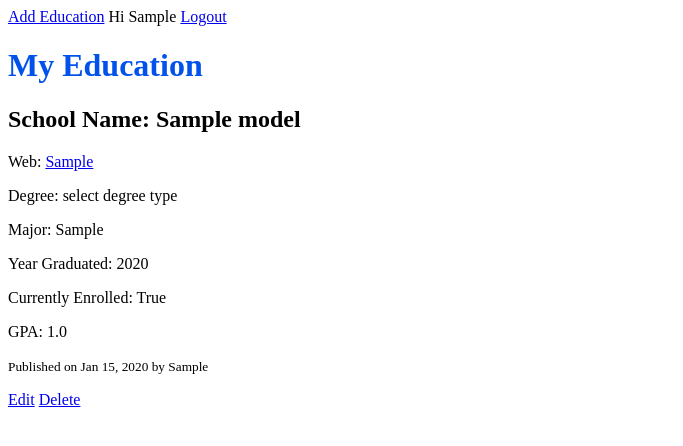
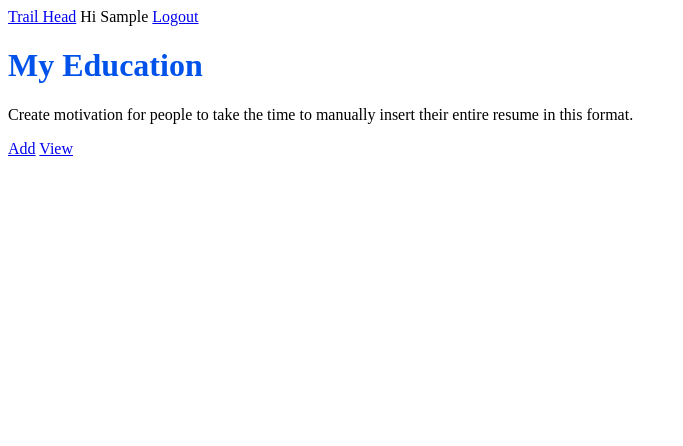
Before and after one commit to 2021sam/pro, a Django app: page /education in a window 1280 px wide. Shown: the top 446 px of the page, without its empty margins (0-683 px from the left). Run offline with Django 4.2, Linux system fonts and the light colour scheme; a user stored in the database is signed in; tables that the repository leaves empty hold one stand-in row (values such as "Sample post").

Commit message:
Linked trailhead with education + experience

```diff
--- a/education/templates/education/home.html
+++ b/education/templates/education/home.html
@@ -2,21 +2,9 @@
 
 {% block content %}
 <h1>My Education</h1>
-	{% for e in education %}
-		<h2>School Name: {{ e.school_name }}</h2>
-		<p>Web: <a href="{{ e.school_web_site }}">{{ e.school_web_site }}</a></p>
-		<p>Degree: {{ e.degree_type }}</p>
-        <p>Major: {{ e.major }}</p>
-        <p>Year Graduated: {{ e.year_graduated}}</p>
-        <p>Currently Enrolled: {{ e.currently_enrolled }}</p>
-        <p>GPA: {{ e.gpa }}</p>
-        <small>Published on {{ e.published_at | date:"M d, Y" }} by {{ e.author | title}}</small>
-		{% if request.user.is_authenticated and request.user == e.author %}
-		<p>
-			<a href="{% url 'education-edit' e.id %}">Edit</a>
-			<a href="{% url 'education-delete' e.id%}">Delete</a>
-		</p>
-		{% endif %}
+	<p>Create motivation for people to take the time to manually insert their entire resume in this format.</p>
 
-	{% endfor %}
+	<a href="{% url 'education-add' %}">Add</a>
+	<a href="{% url 'education-view' %}">View</a>
+
 {% endblock content %}
--- a/education/urls.py
+++ b/education/urls.py
@@ -2,8 +2,9 @@ from django.urls import path
 from . import views
 
 urlpatterns = [
-    path('education', views.home, name='education-view'),
+    path('education', views.home, name='education'),
+    path('education/view/', views.view, name='education-view'),
     path('education/add/', views.add, name='education-add'),
-    path('education/edit/<int:id>/', views.edit_education, name='education-edit'),
-    path('education/delete/<int:id>/', views.delete_education, name='education-delete')
+    path('education/edit/<int:id>/', views.edit, name='education-edit'),
+    path('education/delete/<int:id>/', views.delete, name='education-delete')
 ]
--- a/education/views.py
+++ b/education/views.py
@@ -14,11 +14,19 @@ def home(request):
     context = {'education':  education }
     return render(request,'education/home.html', context)
 
+
+@login_required
+def view(request):
+    education = Education_Model.objects.filter(author=request.user)
+    context = {'education':  education }
+    return render(request,'education/view.html', context)
+
+
 @login_required
 def add(request):
     if request.method == 'GET':
         context = {'form': EducationForm()}
-        return render(request,'education/form.html',context)
+        return render(request,'education/add_edit.html',context)
     elif request.method == 'POST':
         form = EducationForm(request.POST)
         if form.is_valid():
@@ -31,12 +39,31 @@ def add(request):
             return redirect('education-view')
         else:
             messages.error(request, 'Please correct the following errors:')
-            return render(request,'education/form.html', {'form':form})
-
+            return render(request,'education/add_edit.html', {'form':form})
 
 
 @login_required
-def delete_education(request, id):
+def edit(request, id):
+    queryset = Education_Model.objects.filter(author=request.user)
+    education = get_object_or_404(queryset, pk=id)
+
+    if request.method == 'GET':
+        context = {'form': EducationForm(instance=education), 'id': id}
+        return render(request,'education/add_edit.html', context)
+
+    elif request.method == 'POST':
+        form = EducationForm(request.POST, instance=education)
+        if form.is_valid():
+            form.save()
+            messages.success(request, 'The post has been updated successfully.')
+            return redirect('education-view')
+        else:
+            messages.error(request, 'Please correct the following errors:')
+            return render(request,'education/add_edit.html', {'form':form})
+
+
+@login_required
+def delete(request, id):
     queryset = Education_Model.objects.filter(author=request.user)
     education = get_object_or_404(queryset, pk=id)
     context = {'education': education}
@@ -47,22 +74,3 @@ def delete_education(request, id):
         education.delete()
         messages.success(request,  'The post has been deleted successfully.')
         return redirect('education-view')
-
-@login_required
-def edit_education(request, id):
-    queryset = Education_Model.objects.filter(author=request.user)
-    education = get_object_or_404(queryset, pk=id)
-
-    if request.method == 'GET':
-        context = {'form': EducationForm(instance=education), 'id': id}
-        return render(request,'education/form.html', context)
-
-    elif request.method == 'POST':
-        form = EducationForm(request.POST, instance=education)
-        if form.is_valid():
-            form.save()
-            messages.success(request, 'The post has been updated successfully.')
-            return redirect('education-view')
-        else:
-            messages.error(request, 'Please correct the following errors:')
-            return render(request,'education/form.html', {'form':form})
--- a/experience/forms.py
+++ b/experience/forms.py
@@ -1,7 +1,7 @@
 from django.forms import ModelForm
 from .models import Experience
 
-class PostForm(ModelForm):
+class ExperienceForm(ModelForm):
     class Meta:
         model = Experience
-        fields = ['title', 'company', 'company_manager', 'recruiter', 'recruiter_email', 'city', 'state', 'date_start', 'date_end', 'duration', 'description', 'skill1', 'skill1_years', 'skill1_months', 'skill2', 'skill2_years', 'skill2_months', 'skill3', 'skill3_years', 'skill3_months', 'hourly_pay_rate']
+        fields = ['title', 'company', 'company_manager', 'recruiter', 'recruiter_email', 'on_site_work_city', 'on_site_work_state', 'date_start', 'date_end', 'duration', 'description', 'skill1', 'skill1_years', 'skill1_months', 'skill2', 'skill2_years', 'skill2_months', 'skill3', 'skill3_years', 'skill3_months', 'hourly_pay_rate']
--- a/experience/templates/experience/home.html
+++ b/experience/templates/experience/home.html
@@ -3,5 +3,8 @@
 {% block content %}
 <h1>My Experience</h1>
 	<p>Create motivation for people to take the time to manually insert their entire resume in this format.</p>
-	{% endfor %}
+
+	<a href="{% url 'experience-add' %}">Add</a>
+	<a href="{% url 'experience-view' %}">View</a>
+
 {% endblock content %}
--- a/experience/templates/experience/view.html
+++ b/experience/templates/experience/view.html
@@ -2,6 +2,8 @@
 
 {% block content %}
 <h1>My Experience</h1>
+	<a href="{% url 'experience-add' %}">Add</a>
+
 	{% for e in experience %}
 		<h2>Title: {{ e.title }}</h2>
 		<p>Company: {{e.company}}
--- a/experience/urls.py
+++ b/experience/urls.py
@@ -2,10 +2,11 @@ from django.urls import path
 from . import views
 
 urlpatterns = [
-    path('experience/', views.home, name='experience-view'),
-    path('experience/add', views.create_post, name='experience-add'),
-    path('experience/edit/<int:id>/', views.edit_post, name='experience-edit'),
-    path('experience/delete/<int:id>/', views.delete_post, name='experience-delete'),
+    path('experience/', views.home, name='experience'),
+    path('experience/view', views.view, name='experience-view'),
+    path('experience/add', views.add, name='experience-add'),
+    path('experience/edit/<int:id>/', views.edit, name='experience-edit'),
+    path('experience/delete/<int:id>/', views.delete, name='experience-delete'),
     # path('experience/skills/', views.skills, name='skills'),
     # path('about/', views.about, name='about')
 ]
--- a/pro/settings.py
+++ b/pro/settings.py
@@ -37,8 +37,10 @@ INSTALLED_APPS = [
     'django.contrib.sessions',
     'django.contrib.messages',
     'django.contrib.staticfiles',
+    'trailhead.apps.TrailheadConfig',
     'users.apps.UsersConfig',
-    'education.apps.EducationConfig'
+    'education.apps.EducationConfig',
+    'experience.apps.ExperienceConfig'
 ]
 
 MIDDLEWARE = [
--- a/pro/urls.py
+++ b/pro/urls.py
@@ -20,6 +20,8 @@ from django.urls import path, include
 
 urlpatterns = [
     path('admin/', admin.site.urls),
+    path('', include('trailhead.urls')),
     path('', include('users.urls')),
-    path('', include('education.urls'))
+    path('', include('education.urls')),
+    path('', include('experience.urls'))
 ]
--- a/templates/base.html
+++ b/templates/base.html
@@ -11,7 +11,7 @@
   <body>
   	<header>
   		{%if request.user.is_authenticated %}
-  			<a href="{% url 'education-add' %}">Add Education</a>
+  			<a href="{% url 'trailhead' %}">Trail Head</a>
   			<span>Hi {{ request.user.username | title }}</span>
   			<a href="{% url 'logout' %}">Logout</a>
   		{%else%}
--- /dev/null
+++ b/trailhead/urls.py
@@ -0,0 +1,6 @@
+from django.urls import path
+from . import views
+
+urlpatterns = [
+    path('', views.trailhead, name='trailhead')
+]
--- a/trailhead/views.py
+++ b/trailhead/views.py
@@ -1,3 +1,7 @@
 from django.shortcuts import render
+from django.contrib.auth.decorators import login_required
 
-# Create your views here.
+@login_required
+def trailhead(request):
+    context = {'user': request.user }
+    return render(request,'trailhead/trailhead.html', context)
```
Also changed, not shown: education/templates/education/view.html (added, +22 -0 lines), experience/views.py (+32 -25 lines), trailhead/templates/trailhead/trailhead.html (added, +13 -0 lines), education/templates/education/add_edit.html (renamed from education/templates/education/form.html).
